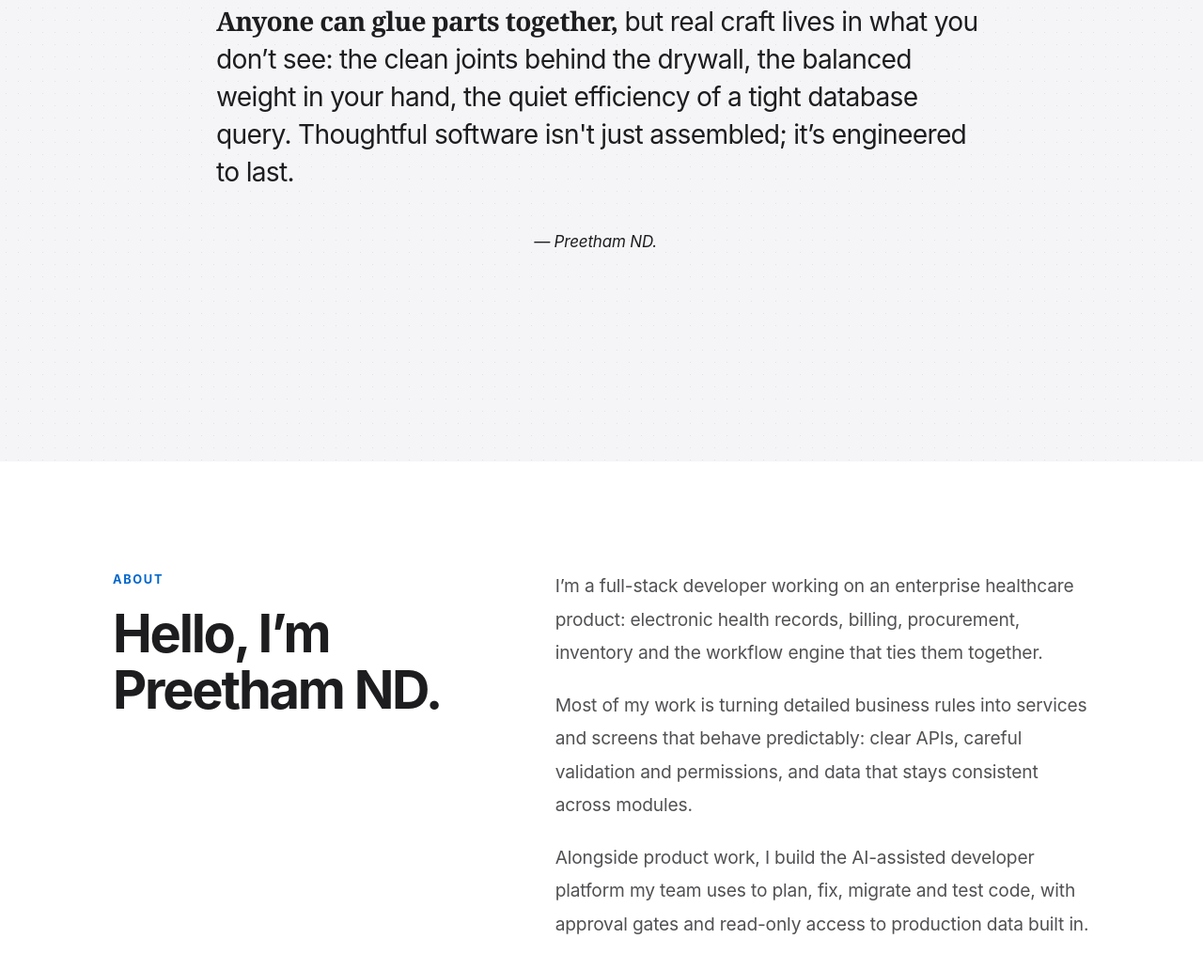
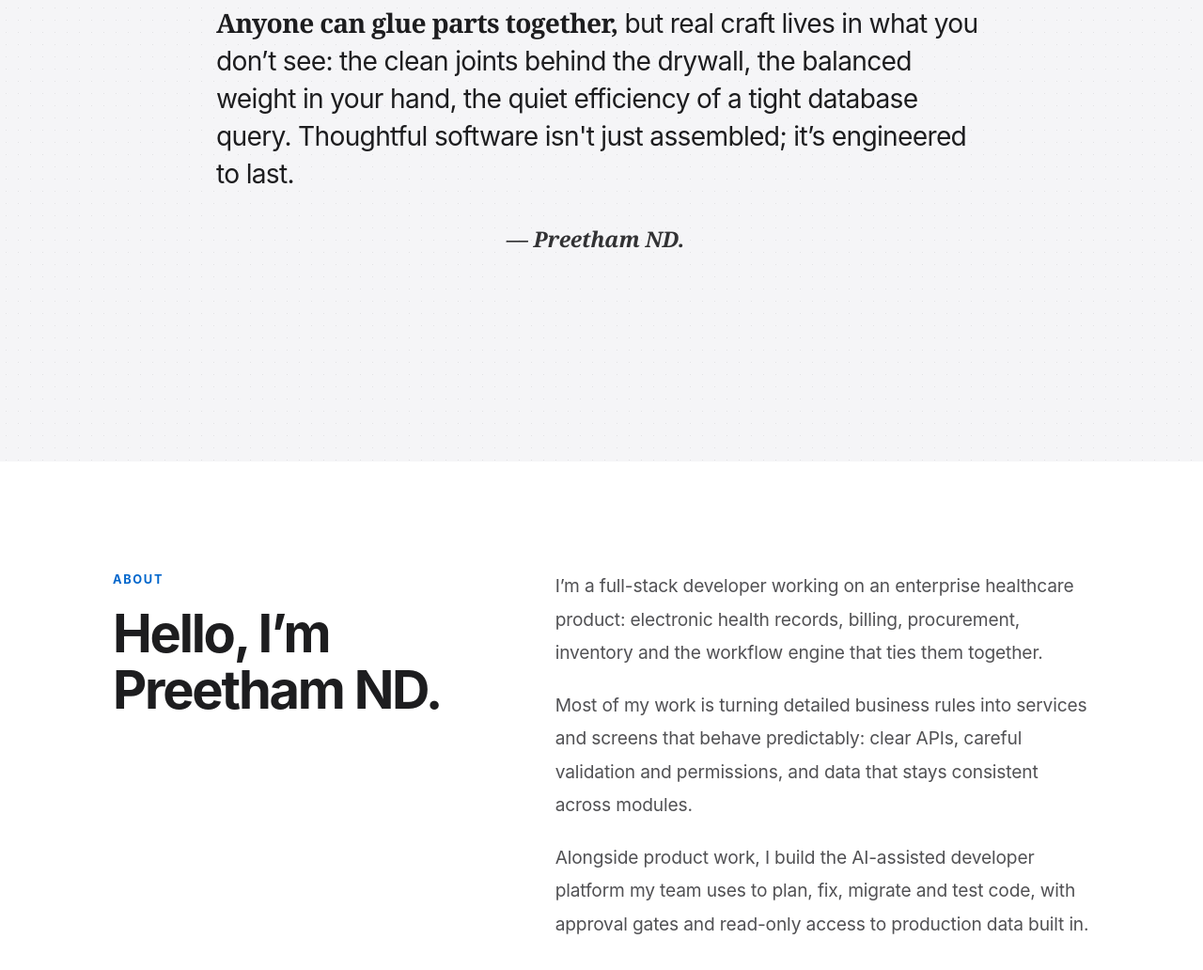
Before and after one commit to Preethamnd1998/Preethamnd1998.github.io, a website: page index.html in a window 1280 px wide. Shown: the part 981-2013 px from the top of the page at 94% size. Drawn offline with Linux system fonts and the light colour scheme; animation ran at ten frames a second.

Commit message:
Ensure quote author is visible and right aligned

```diff
--- a/assets/css/site.css
+++ b/assets/css/site.css
@@ -933,3 +933,27 @@ main > .humanize-intro {
   .humanize-quote blockquote::before { left:-.04em; }
   .humanize-quote blockquote::after { right:-.02em; }
 }
+
+
+/* Always-visible author credit beneath the quotation, aligned to the right. */
+.humanize-quote blockquote > .quote-attribution {
+  display:flex !important;
+  justify-content:flex-end !important;
+  align-items:center;
+  width:100%;
+  margin:clamp(1.25rem,3vw,2rem) 0 0;
+  padding:0 clamp(.25rem,1vw,1rem) 0 0;
+  text-align:right;
+}
+.humanize-quote .quote-attribution cite {
+  display:block;
+  color:var(--text);
+  font-family:Georgia,"Times New Roman",serif;
+  font-size:clamp(1.1rem,1.8vw,1.45rem);
+  font-style:italic;
+  font-weight:600;
+  line-height:1.4;
+  opacity:.9;
+  clip-path:none;
+  animation:none;
+}
```
